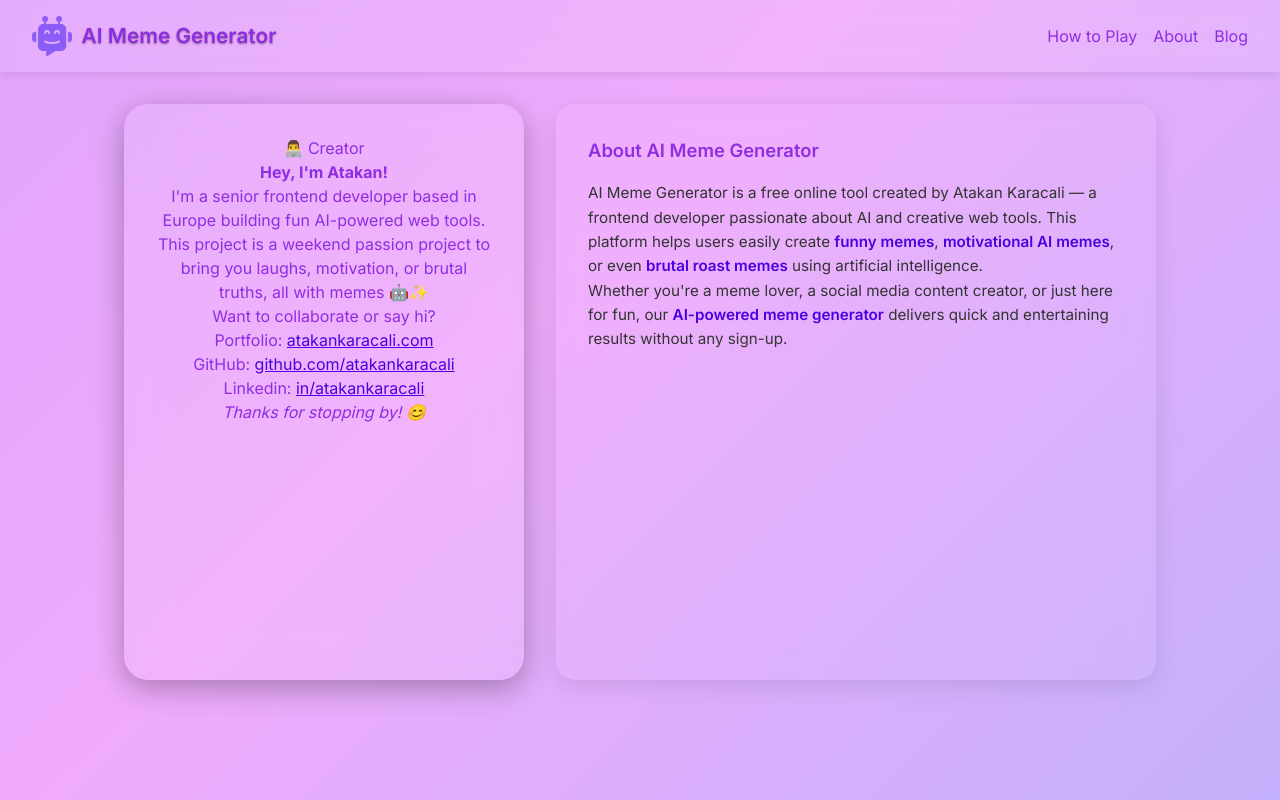
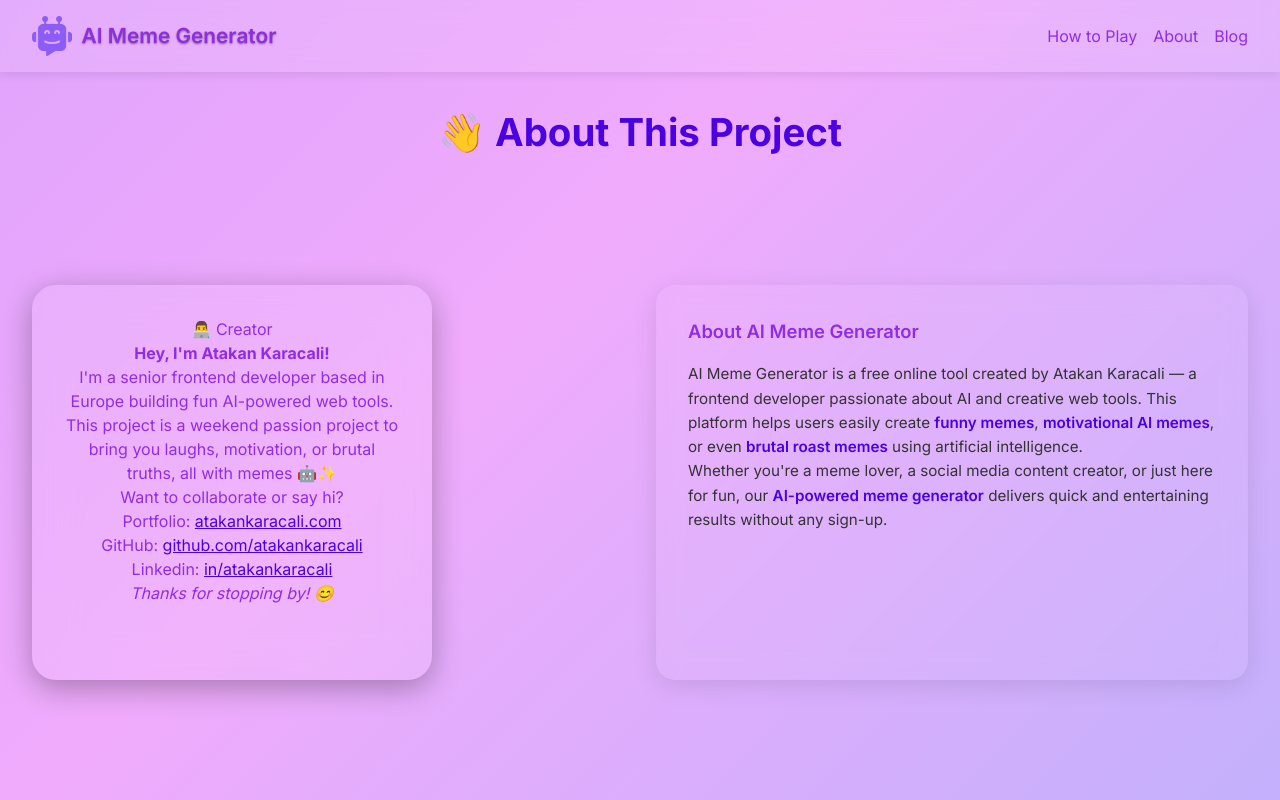
Before and after one commit to atakankaracali/aigeneratormeme, a React (Vite) app: page /about in a window 1280 px wide. Built offline with nearby package versions, Linux system fonts and the light colour scheme.

Commit message:
Updating-About

```diff
--- a/src/pages/About.tsx
+++ b/src/pages/About.tsx
@@ -6,6 +6,16 @@ const About = () => {
   useCanonical();
   return (
     <div className="about-container">
+      <motion.h1
+        className="about-hero-title"
+        initial={{ opacity: 0, y: -20 }}
+        animate={{ opacity: 1, y: 0 }}
+        transition={{ duration: 0.6 }}
+      >
+        👋 About This Project
+      </motion.h1>
+
+      <div className="about-grid">
         <motion.div
           className="about-card"
           initial={{ scale: 0.9, opacity: 0 }}
@@ -13,7 +23,7 @@ const About = () => {
           transition={{ duration: 0.5 }}
         >
           <h2>👨‍💻 Creator</h2>
-        <p><strong>Hey, I'm Atakan!</strong></p>
+          <p><strong>Hey, I'm Atakan Karacali!</strong></p>
           <p>I'm a senior frontend developer based in Europe building fun AI-powered web tools.
             This project is a weekend passion project to bring you laughs, motivation,
             or brutal truths, all with memes 🤖✨</p>
@@ -42,6 +52,7 @@ const About = () => {
           </p>
         </div>
       </div>
+    </div>
   );
 };
 
--- a/src/styles/about.css
+++ b/src/styles/about.css
@@ -54,3 +54,30 @@
     padding: 1.5rem 1rem;
   }
 }
+
+.about-hero-title {
+  font-size: 2.4rem;
+  font-weight: 800;
+  text-align: center;
+  margin-bottom: 3rem;
+  color: #4a00e0;
+}
+
+.about-grid {
+  display: grid;
+  grid-template-columns: 1fr 1fr;
+  gap: 2rem;
+  justify-content: center;
+  align-items: stretch;
+}
+
+@media (max-width: 768px) {
+  .about-grid {
+    grid-template-columns: 1fr;
+  }
+
+  .about-hero-title {
+    font-size: 1.8rem;
+    margin-bottom: 2rem;
+  }
+}
```
Lines whose indentation alone changed are shown as unchanged.
